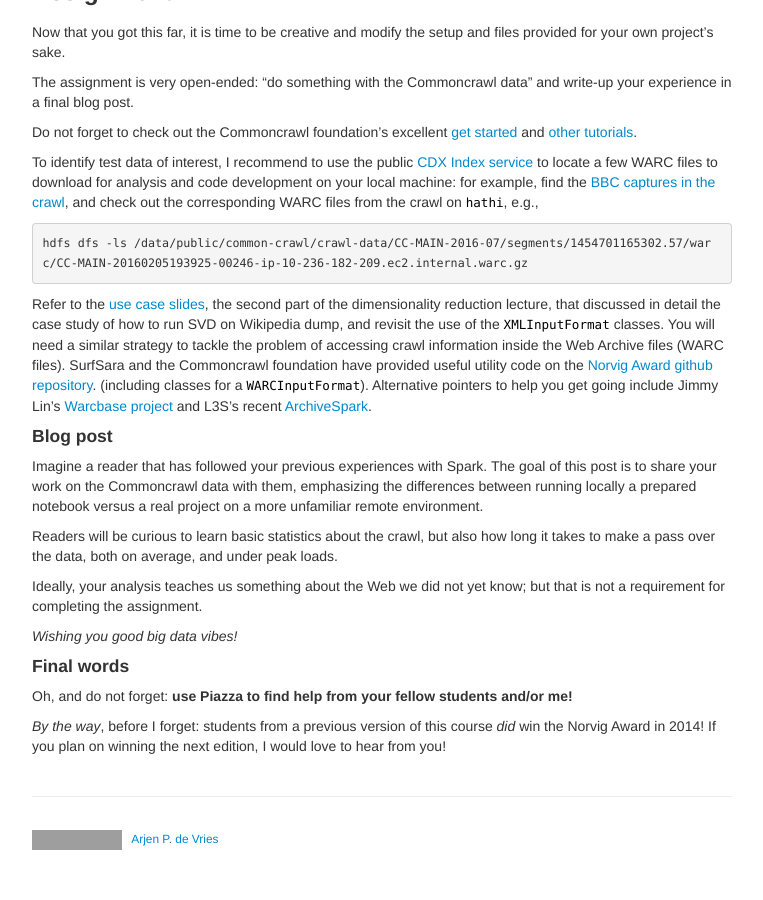
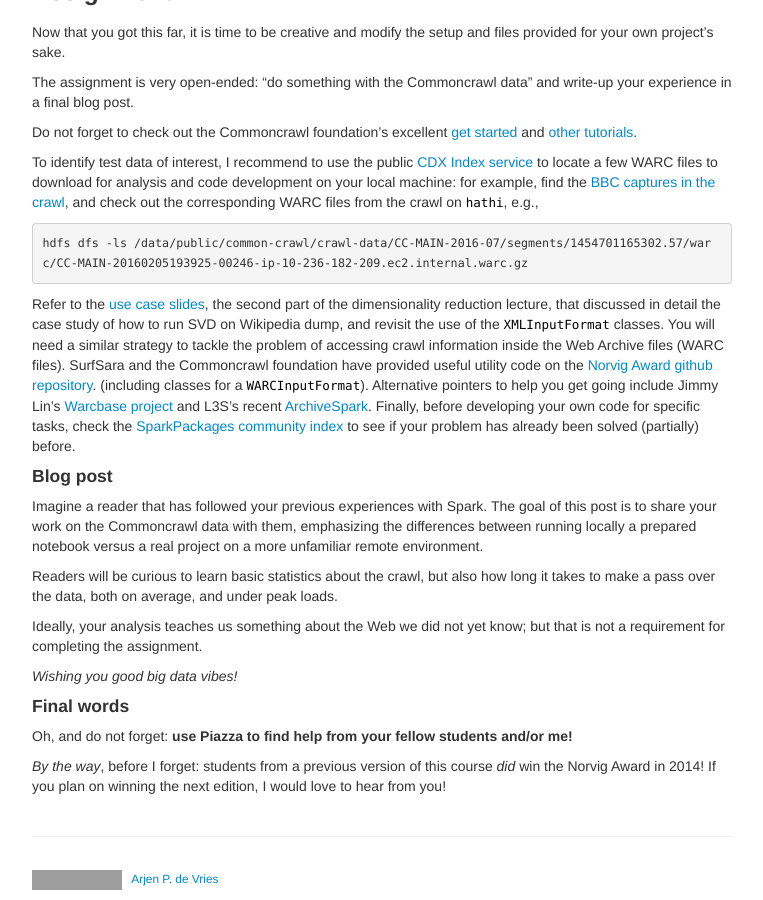
Before and after one commit to Thelukepet/course, a Jekyll site: the page built from assignments/A4-commoncrawl.md, in a window 1280 px wide and 900 px high, scrolled down 2041 px. Shown: the whole window, without its empty margins (258-1021 px from the left). Built offline with Jekyll 4.4.1, drawn with Linux system fonts in a browser that asks for light colours; before the commit the page ends 2901 px from its top, so only the background shows below that; grey boxes are pictures that could not be loaded.

Commit message:
Added https://spark-packages.org/

```diff
--- a/assignments/A4-commoncrawl.md
+++ b/assignments/A4-commoncrawl.md
@@ -135,6 +135,9 @@ the [Norvig Award github repository](https://github.com/norvigaward/warcutils).
 Alternative pointers to help you get going include Jimmy Lin's
 [Warcbase project](https://github.com/lintool/warcbase) and
 L3S's recent [ArchiveSpark](https://github.com/helgeho/ArchiveSpark).
+Finally, before developing your own code for specific tasks, check the
+[SparkPackages community index](https://spark-packages.org/) to see if
+your problem has already been solved (partially) before.
 
 #### Blog post
 
```
